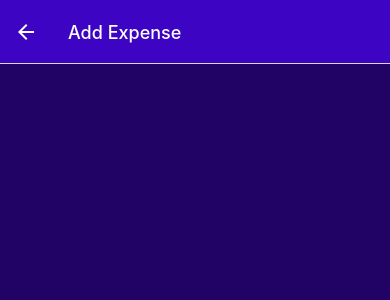
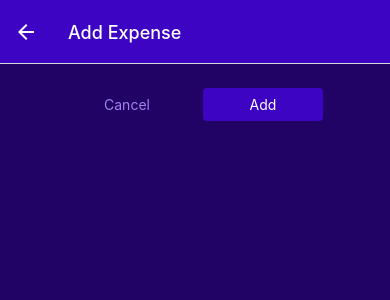
Before and after one commit to melwin3210/expense_tracker, a React Native app in the folder expenseTracker/: screen /ManageExpense in a window 390 px wide. Shown: the top 300 px of the page. Built offline with nearby package versions, Linux system fonts and the light colour scheme.

Commit message:
Mange expense page button added

```diff
--- a/expenseTracker/UI/Button.js
+++ b/expenseTracker/UI/Button.js
@@ -3,11 +3,17 @@ import { Pressable, StyleSheet, Text, View } from "react-native";
 import { GlobalStyles } from "../constants/styles";
 
 const Button = ({ children, onPress, mode, style }) => {
+
   return (
     <View style={style}>
-      <Pressable onPress={onPress}>
-        <View style={[styles.button, mode === 'flat' && styles.flat]} >
-          <Text style={[styles.button, mode === 'flat' && styles.flatText]} >{children}</Text>
+      <Pressable
+        onPress={onPress}
+        style={({ pressed }) => pressed && styles.pressed}
+      >
+        <View style={[styles.button, mode === "flat" && styles.flat]}>
+          <Text style={[styles.buttonText, mode === "flat" && styles.flatText]}>
+            {children}
+          </Text>
         </View>
       </Pressable>
     </View>
@@ -23,7 +29,7 @@ const styles = StyleSheet.create({
     backgroundColor: GlobalStyles.colors.primary500,
   },
   flat: {
-    backgroundColor: "transparent",
+    backgroundColor:'transparent',
   },
   buttonText: {
     color: "white",
--- a/expenseTracker/screens/ManageExpenses.js
+++ b/expenseTracker/screens/ManageExpenses.js
@@ -1,7 +1,8 @@
 import { useLayoutEffect } from "react";
-import { StyleSheet, Text, View } from "react-native";
+import { StyleSheet, View } from "react-native";
 import IconButton from "../UI/IconButton";
 import { GlobalStyles } from "../constants/styles";
+import Button from "../UI/Button";
 
 const ManageExpenses = ({ route, navigation }) => {
   const editedExpenseId = route.params?.expenseId;
@@ -12,8 +13,16 @@ const ManageExpenses = ({ route, navigation }) => {
       title: isEditing ? "Edit Expense" : "Add Expense",
     });
   }, [navigation, isEditing]);
-  return (
+
+  const cancelHandler = () => {}
+  const addHandler = () => {}
+  const deleteHandler = () => {}
+    return (
     <View style={styles.container}>
+      <View style={styles.buttonContainer} >
+        <Button mode='flat' onPress={cancelHandler} style={styles.button} >Cancel</Button>
+        <Button onPress={addHandler} style={styles.button} >{isEditing ? 'Update' : 'Add'}</Button>
+      </View>
       {isEditing && (
         <View style={styles.deleteContainer}>
           <IconButton
@@ -41,5 +50,14 @@ const styles = StyleSheet.create({
     borderTopWidth:2,
     borderTopColor: GlobalStyles.colors.primary200,
     alignItems:'center'
+  },
+  buttonContainer:{
+    flexDirection:'row',
+    alignItems:'center',
+    justifyContent:'center'
+  },
+  button:{
+    minWidth:120,
+    marginHorizontal:8
   }
 })
```
